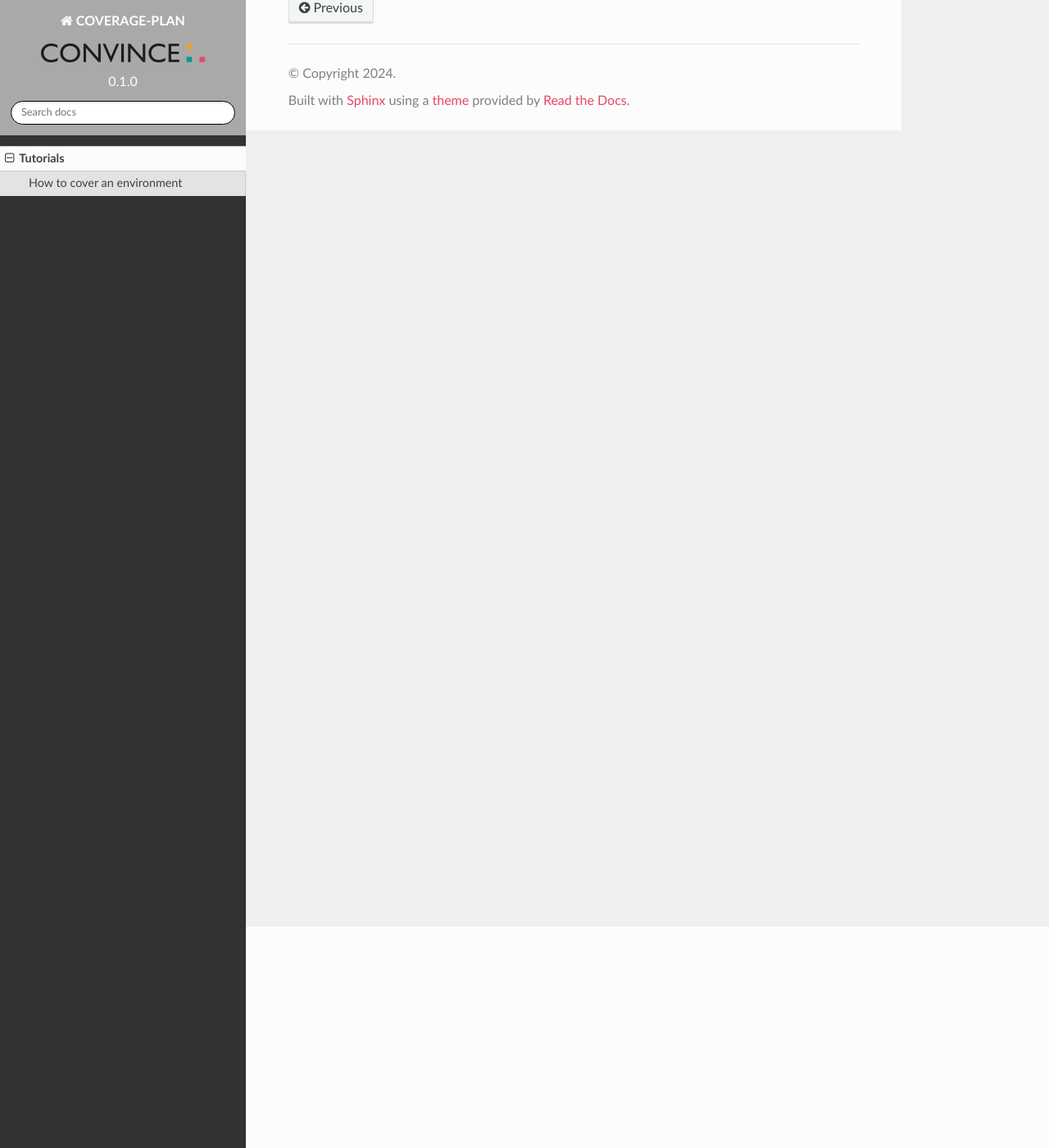
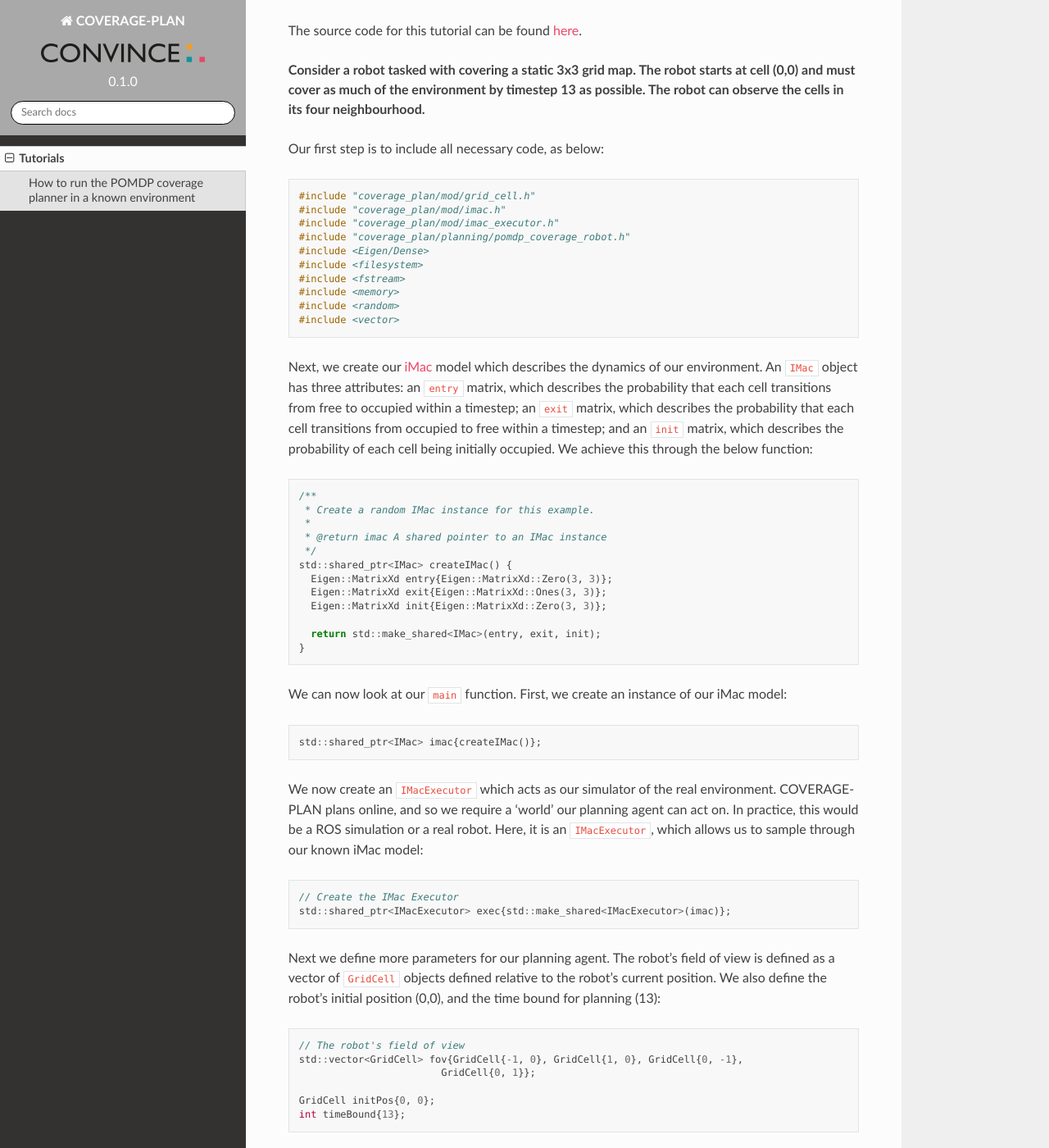
Before and after one commit to convince-project/coverage-plan, a Sphinx documentation site: the page built from docs/source/tutorials.rst, in a window 1280 px wide and 1400 px high, scrolled down 270 px. Shown: the whole window at 82% size. Built offline with Sphinx 7.4.7 and the Read the Docs theme 2.0.0, drawn with Linux system fonts in a browser that asks for light colours; pages that are not in the unit, such as notebooks, are missing from menus; some of the changed text lies outside the part shown.

Commit message:
Added simple tutorial for the POMDP coverage planner
Signed-off-by: Charlie Street <me@charliestreet.net>

```diff
--- a/docs/source/tutorials.rst
+++ b/docs/source/tutorials.rst
@@ -1,7 +1,106 @@
 Tutorials
 =========
 
-How to cover an environment
------------------------------
+How to run the POMDP coverage planner in a known environment
+------------------------------------------------------------
 
-Do some stuff
+In this tutorial, we will show how to run COVERAGE-PLAN in a known (and static) environment.
+
+The source code for this tutorial can be found `here`_.
+
+**Consider a robot tasked with covering a static 3x3 grid map. The robot starts at cell (0,0) and must cover as much of the
+environment by timestep 13 as possible. The robot can observe the cells in its four neighbourhood.**
+
+Our first step is to include all necessary code, as below:
+
+.. code-block:: cpp
+
+    #include "coverage_plan/mod/grid_cell.h"
+    #include "coverage_plan/mod/imac.h"
+    #include "coverage_plan/mod/imac_executor.h"
+    #include "coverage_plan/planning/pomdp_coverage_robot.h"
+    #include <Eigen/Dense>
+    #include <filesystem>
+    #include <fstream>
+    #include <memory>
+    #include <random>
+    #include <vector>
+
+
+Next, we create our `iMac`_ model which describes the dynamics of our environment.
+An ``IMac`` object has three attributes: an ``entry`` matrix, which describes the probability that each
+cell transitions from free to occupied within a timestep; an ``exit`` matrix, which describes the probability
+that each cell transitions from occupied to free within a timestep; and an ``init`` matrix, which describes the
+probability of each cell being initially occupied. We achieve this through the below function:
+
+.. code-block:: cpp
+
+    /**
+     * Create a random IMac instance for this example.
+     *
+     * @return imac A shared pointer to an IMac instance
+     */
+    std::shared_ptr<IMac> createIMac() {
+      Eigen::MatrixXd entry{Eigen::MatrixXd::Zero(3, 3)};
+      Eigen::MatrixXd exit{Eigen::MatrixXd::Ones(3, 3)};
+      Eigen::MatrixXd init{Eigen::MatrixXd::Zero(3, 3)};
+
+      return std::make_shared<IMac>(entry, exit, init);
+    }
+
+We can now look at our ``main`` function. First, we create an instance of our iMac model:
+
+.. code-block:: cpp
+
+    std::shared_ptr<IMac> imac{createIMac()};
+
+We now create an ``IMacExecutor`` which acts as our simulator of the real environment.
+COVERAGE-PLAN plans online, and so we require a 'world' our planning agent can act on.
+In practice, this would be a ROS simulation or a real robot. Here, it is an ``IMacExecutor``, which
+allows us to sample through our known iMac model:
+
+.. code-block:: cpp
+
+    // Create the IMac Executor
+    std::shared_ptr<IMacExecutor> exec{std::make_shared<IMacExecutor>(imac)};
+
+
+Next we define more parameters for our planning agent. The robot's field of view is defined as
+a vector of ``GridCell`` objects defined relative to the robot's current position. We also define the robot's
+initial position (0,0), and the time bound for planning (13):
+
+.. code-block:: cpp
+
+    // The robot's field of view
+    std::vector<GridCell> fov{GridCell{-1, 0}, GridCell{1, 0}, GridCell{0, -1},
+                            GridCell{0, 1}};
+
+    GridCell initPos{0, 0};
+    int timeBound{13};
+
+With this, we can now create our ``POMDPCoverageRobot`` planning agent. This object takes the robot's position, the planning
+time bound, the x and y dimensions of the grid map, the robot's field of view, the ``IMacExecutor`` which acts as our
+'world', and our true iMac model. If the true iMac model is unknown, this parameter is not provided and the robot
+will learn it over multiple coverage episodes.
+
+.. code-block:: cpp
+
+    // Assume true IMac model known
+    std::unique_ptr<POMDPCoverageRobot> robot{
+        std::make_unique<POMDPCoverageRobot>(initPos, timeBound, 3, 3, fov, exec,
+                                             imac)};
+
+After creating the ``POMDPCoverageRobot``, we can now run ``runCoverageEpisode`` to run an episode of online
+coverage planning. This function takes a path to a CSV file as input. After the coverage episode has finished,
+a list of the robot's position at each timestep is written here.
+
+.. code-block:: cpp
+
+    // Start example
+    robot->runCoverageEpisode("pomdpCoverageRobotExampleVisited.csv");
+
+This concludes the tutorial. Though this example is very simplistic, hopefully it gives a rough idea about how to use
+COVERAGE-PLAN.
+
+.. _here: https://github.com/convince-project/coverage-plan/blob/main/apps/pomdp_coverage_example.cpp
+.. _iMac: https://ieeexplore.ieee.org/abstract/document/6385629
```
Also changed, not shown: 1 other file.
